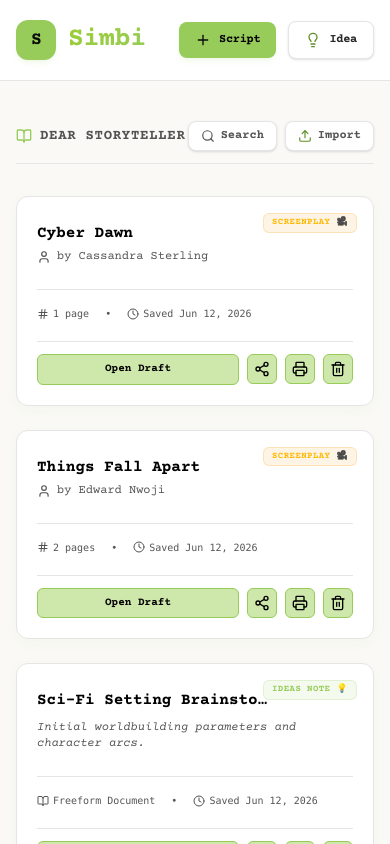
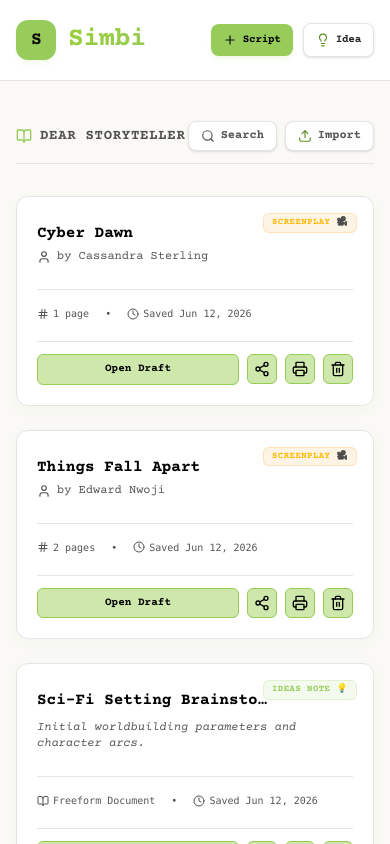
Before and after one commit to gotlouderofc/Simbi, a React (Vite) app: page / in a window 390 px wide. Built offline with nearby package versions, Linux system fonts and the light colour scheme.

Commit message:
feat(pwa): optimize for mobile immersion
- Lock viewport and disable zoom for distraction-free writing
- Replace SVG with PNG icon for better PWA compatibility
- Refine header button styling for compact layout

```diff
--- a/index.html
+++ b/index.html
@@ -2,7 +2,7 @@
 <html lang="en">
   <head>
     <meta charset="UTF-8" />
-    <meta name="viewport" content="width=device-width, initial-scale=1.0" />
+    <meta name="viewport" content="width=device-width, initial-scale=1.0, maximum-scale=1.0, user-scalable=no" />
     <title>Simbi Screenplay Writer</title>
     <!-- PWA configuration -->
     <link rel="manifest" href="/manifest.json" />
@@ -10,7 +10,7 @@
     <meta name="apple-mobile-web-app-capable" content="yes" />
     <meta name="apple-mobile-web-app-status-bar-style" content="black-translucent" />
     <meta name="apple-mobile-web-app-title" content="Simbi Writer" />
-    <link rel="apple-touch-icon" href="/icon.svg" />
+    <link rel="apple-touch-icon" href="/icon.png" />
   </head>
   <body>
     <div id="root"></div>
@@ -23,6 +23,23 @@
             .catch((err) => console.error('Simbi service worker registration failed:', err));
         });
       }
+
+      // Restrict multi-pinch gesture zoom for standalone PWA immersion
+      document.addEventListener('touchstart', (event) => {
+        if (event.touches.length > 1) {
+          event.preventDefault();
+        }
+      }, { passive: false });
+
+      // Restrict accidental double-tap-to-zoom
+      let lastGestureTime = 0;
+      document.addEventListener('touchend', (event) => {
+        const currentTime = new Date().getTime();
+        if (currentTime - lastGestureTime <= 300) {
+          event.preventDefault();
+        }
+        lastGestureTime = currentTime;
+      }, false);
     </script>
   </body>
 </html>
--- a/public/sw.js
+++ b/public/sw.js
@@ -9,6 +9,7 @@ const ASSETS_TO_CACHE = [
   '/index.html',
   '/manifest.json',
   '/icon.svg',
+  '/icon.png',
   '/src/main.tsx',
   '/src/index.css',
   '/src/App.tsx'
--- a/src/App.tsx
+++ b/src/App.tsx
@@ -1428,19 +1428,19 @@ export default function App() {
                   </h1>
                 </div>
               </div>
-              <div className="flex flex-row items-center gap-3 shrink-0">
+              <div className="flex flex-row items-center gap-2.5 shrink-0">
                 <button
                   onClick={openNewScriptModal}
-                  className="flex items-center gap-2 px-4 py-2.5 bg-[#97cc5b] hover:bg-[#86b84f] text-neutral-950 font-bold rounded-lg text-xs tracking-tight shadow-md shadow-[#97cc5b]/10 active:scale-95 transition cursor-pointer"
+                  className="flex items-center gap-1.5 px-3 py-2 bg-[#97cc5b] hover:bg-[#86b84f] text-neutral-950 font-black rounded-lg text-[11px] tracking-tight shadow-md shadow-[#97cc5b]/10 active:scale-95 transition cursor-pointer"
                 >
-                  <Plus className="w-4 h-4 text-neutral-950" />
+                  <Plus className="w-3.5 h-3.5 text-neutral-950" />
                   <span>Script</span>
                 </button>
                 <button
                   onClick={openNewNoteModal}
-                  className="flex items-center gap-2 px-4 py-2.5 bg-white hover:bg-neutral-50 text-neutral-800 border border-neutral-200 font-bold rounded-lg text-xs tracking-tight shadow-sm active:scale-95 transition cursor-pointer"
+                  className="flex items-center gap-1.5 px-3 py-2 bg-white hover:bg-neutral-50 text-neutral-800 border border-neutral-200 font-bold rounded-lg text-[11px] tracking-tight shadow-sm active:scale-95 transition cursor-pointer"
                 >
-                  <Lightbulb className="w-4 h-4 text-[#5d8f25]" />
+                  <Lightbulb className="w-3.5 h-3.5 text-[#5d8f25]" />
                   <span>Idea</span>
                 </button>
               </div>
```
Also changed, not shown: public/icon.png (added), public/manifest.json.
